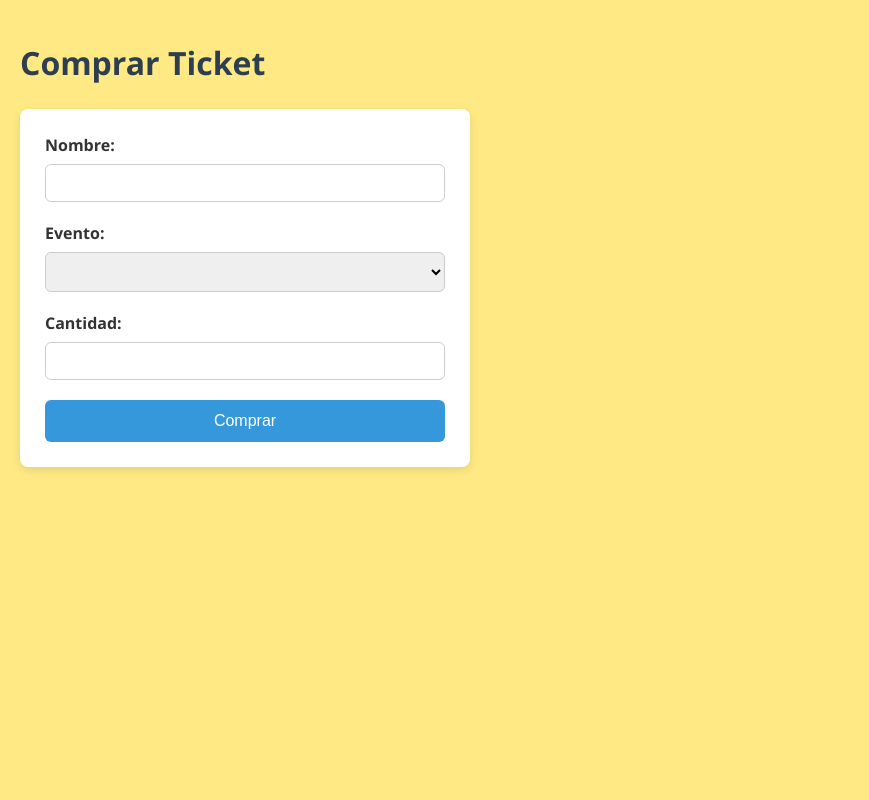
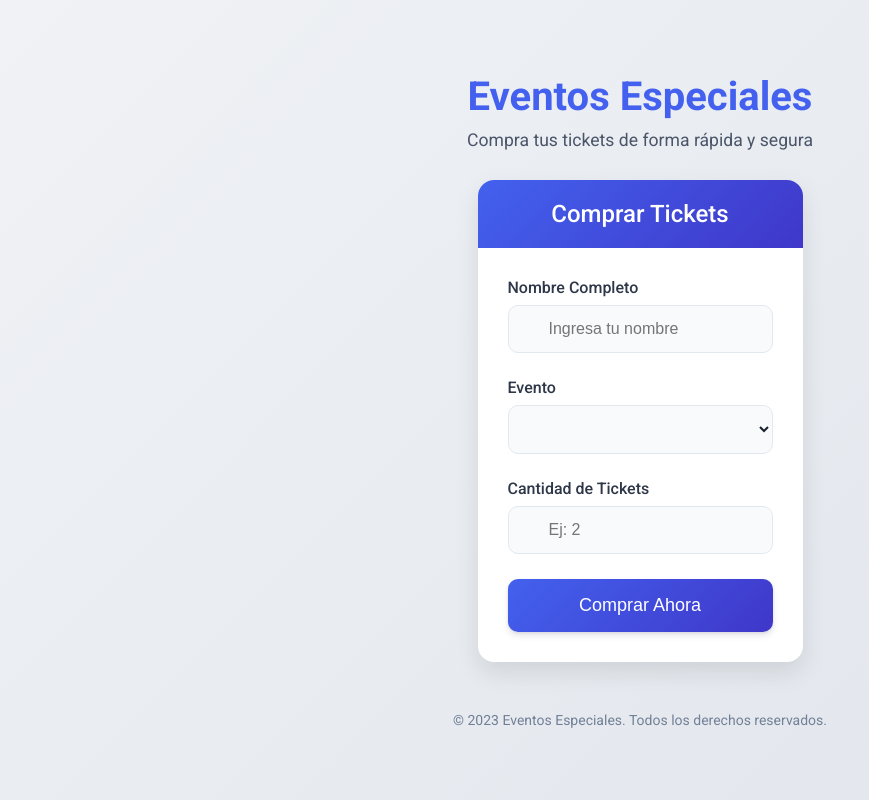
Before and after one commit to nicolassss16/qrtickt, a Flask app: page / in a window 1280 px wide. Shown: the whole page, without its empty margins (0-869 px from the left). Run offline with Flask 3, Linux system fonts and the light colour scheme; lists and menus that the app fills with data are empty.

Commit message:
Update index.html

```diff
--- a/app/templates/index.html
+++ b/app/templates/index.html
@@ -1,111 +1,453 @@
 <!DOCTYPE html>
+
 <html lang="es">
+
 <head>
+
 <meta charset="UTF-8" />
+
+<meta name="viewport" content="width=device-width, initial-scale=1.0" />
+
 <title>Compra de Tickets</title>
+
+<!-- Google Fonts -->
+
+<link href="https://fonts.googleapis.com/css2?family=Roboto:wght@400;500;700&display=swap" rel="stylesheet">
+
 <style>
-        body {
-            font-family: 'Segoe UI', Tahoma, Geneva, Verdana, sans-serif;
-            background-color: #FFE984;
+
+* {
+
+box-sizing: border-box;
+
 margin: 0;
-            padding: 20px;
-            color: #333;
-        }
-        h1 {
-            color: #2c3e50;
-            margin-bottom: 25px;
-        }
-        form {
-            background-color: white;
-            padding: 25px;
-            max-width: 400px;
-            border-radius: 8px;
-            box-shadow: 0 3px 8px rgba(0,0,0,0.1);
-        }
-        label {
-            display: block;
-            margin-bottom: 8px;
-            font-weight: 600;
-        }
-        input[type="text"],
-        input[type="number"],
-        select {
-            width: 100%;
-            padding: 10px 12px;
-            margin-bottom: 20px;
-            border: 1px solid #ccc;
-            border-radius: 6px;
-            font-size: 14px;
-            box-sizing: border-box;
-            transition: border-color 0.3s ease;
-        }
-        input[type="text"]:focus,
-        input[type="number"]:focus,
-        select:focus {
-            border-color: #3498db;
-            outline: none;
-        }
-        button {
-            background-color: #3498db;
-            color: white;
-            padding: 12px 20px;
-            border: none;
-            border-radius: 6px;
-            font-size: 16px;
-            cursor: pointer;
-            width: 100%;
-            transition: background-color 0.3s ease;
-        }
-        button:hover {
-            background-color: #2980b9;
+
+padding: 0;
+
 }
 
-        /* Estilos para mensajes flash */
+body {
+
+font-family: 'Roboto', sans-serif;
+
+background: linear-gradient(135deg, #f0f2f5 0%, #e0e5ec 100%);
+
+min-height: 100vh;
+
+display: flex;
+
+flex-direction: column;
+
+align-items: center;
+
+justify-content: center;
+
+padding: 20px;
+
+color: #333;
+
+}
+
+.header {
+
+text-align: center;
+
+margin-bottom: 30px;
+
+}
+
+.header h1 {
+
+font-size: 2.5rem;
+
+color: #4361ee;
+
+margin-bottom: 10px;
+
+font-weight: 700;
+
+}
+
+.header p {
+
+font-size: 1.1rem;
+
+color: #4a5568;
+
+max-width: 600px;
+
+}
+
+.card {
+
+background-color: white;
+
+width: 100%;
+
+max-width: 500px;
+
+border-radius: 16px;
+
+box-shadow: 0 10px 25px rgba(0,0,0,0.1);
+
+overflow: hidden;
+
+margin-bottom: 30px;
+
+}
+
+.card-header {
+
+background: linear-gradient(135deg, #4361ee 0%, #3f37c9 100%);
+
+color: white;
+
+padding: 20px;
+
+text-align: center;
+
+}
+
+.card-header h2 {
+
+font-weight: 500;
+
+font-size: 1.5rem;
+
+}
+
+.card-body {
+
+padding: 30px;
+
+}
+
+.form-group {
+
+margin-bottom: 25px;
+
+position: relative;
+
+}
+
+.form-group label {
+
+display: block;
+
+margin-bottom: 8px;
+
+font-weight: 500;
+
+color: #2d3748;
+
+font-size: 1rem;
+
+}
+
+.input-icon {
+
+position: relative;
+
+}
+
+.input-icon i {
+
+position: absolute;
+
+left: 12px;
+
+top: 50%;
+
+transform: translateY(-50%);
+
+color: #718096;
+
+font-size: 18px;
+
+}
+
+.input-icon input,
+
+.input-icon select {
+
+padding-left: 40px;
+
+}
+
+input[type="text"],
+
+input[type="number"],
+
+select {
+
+width: 100%;
+
+padding: 14px 16px 14px 40px;
+
+border: 1px solid #e2e8f0;
+
+border-radius: 10px;
+
+font-size: 16px;
+
+transition: all 0.3s ease;
+
+background-color: #f8fafc;
+
+color: #1a202c;
+
+}
+
+input[type="text"]:focus,
+
+input[type="number"]:focus,
+
+select:focus {
+
+border-color: #4361ee;
+
+box-shadow: 0 0 0 3px rgba(66, 153, 225, 0.2);
+
+outline: none;
+
+background-color: white;
+
+}
+
+button {
+
+background: linear-gradient(135deg, #4361ee 0%, #3f37c9 100%);
+
+color: white;
+
+padding: 16px;
+
+border: none;
+
+border-radius: 10px;
+
+font-size: 18px;
+
+font-weight: 500;
+
+cursor: pointer;
+
+width: 100%;
+
+transition: all 0.3s ease;
+
+box-shadow: 0 4px 6px rgba(50, 50, 93, 0.11), 0 1px 3px rgba(0, 0, 0, 0.08);
+
+}
+
+button:hover {
+
+transform: translateY(-2px);
+
+box-shadow: 0 7px 14px rgba(50, 50, 93, 0.1), 0 3px 6px rgba(0, 0, 0, 0.08);
+
+}
+
 .alert {
-            padding: 15px;
-            margin-bottom: 20px;
-            border-radius: 4px;
-            max-width: 400px;
+
+padding: 16px;
+
+margin-bottom: 25px;
+
+border-radius: 10px;
+
+font-size: 16px;
+
+text-align: center;
+
+animation: fadeIn 0.5s ease;
+
 }
+
+@keyframes fadeIn {
+
+from { opacity: 0; transform: translateY(-10px); }
+
+to { opacity: 1; transform: translateY(0); }
+
+}
+
 .success {
-            background-color: #d4edda;
-            color: #155724;
-            border: 1px solid #c3e6cb;
+
+background-color: #d1fae5;
+
+color: #065f46;
+
+border: 1px solid #34d399;
+
 }
+
 .error {
-            background-color: #f8d7da;
-            color: #721c24;
-            border: 1px solid #f5c6cb;
+
+background-color: #fee2e2;
+
+color: #b91c1c;
+
+border: 1px solid #f87171;
+
 }
+
+.footer {
+
+text-align: center;
+
+color: #718096;
+
+font-size: 14px;
+
+margin-top: 20px;
+
+}
+
+.footer a {
+
+color: #4361ee;
+
+text-decoration: none;
+
+}
+
+/* Añadimos iconos de Font Awesome via CDN */
+
+.icon {
+
+display: inline-block;
+
+width: 1em;
+
+height: 1em;
+
+stroke-width: 0;
+
+stroke: currentColor;
+
+fill: currentColor;
+
+}
+
+/* Si no se puede usar Font Awesome, se pueden usar emojis o SVG, pero para simplicidad, aquí usaremos clases para pseudo-elementos */
+
+/* Alternativa: usar emojis en el placeholder, pero no es lo mismo */
+
+/* Solución: vamos a usar un CDN de Font Awesome */
+
+<link rel="stylesheet" href="https://cdnjs.cloudflare.com/ajax/libs/font-awesome/5.15.3/css/all.min.css">
+
 </style>
+
 </head>
+
 <body>
-    <h1>Comprar Ticket</h1>
+
+<div class="header">
+
+<h1>Eventos Especiales</h1>
+
+<p>Compra tus tickets de forma rápida y segura</p>
+
+</div>
+
+<div class="container">
 
 <!-- Mostrar mensajes flash -->
+
 {% with messages = get_flashed_messages(with_categories=true) %}
+
 {% if messages %}
+
 {% for category, message in messages %}
+
 <div class="alert {{ category }}">{{ message }}</div>
+
 {% endfor %}
+
 {% endif %}
+
 {% endwith %}
 
+<div class="card">
+
+<div class="card-header">
+
+<h2>Comprar Tickets</h2>
+
+</div>
+
+<div class="card-body">
+
 <form method="POST" action="/purchase">
-        <label for="name">Nombre:</label>
-        <input type="text" id="name" name="name" required>
 
-        <label for="event">Evento:</label>
+<div class="form-group">
+
+<label for="name">Nombre Completo</label>
+
+<div class="input-icon">
+
+<i class="fas fa-user"></i>
+
+<input type="text" id="name" name="name" placeholder="Ingresa tu nombre" required>
+
+</div>
+
+</div>
+
+<div class="form-group">
+
+<label for="event">Evento</label>
+
+<div class="input-icon">
+
+<i class="fas fa-ticket-alt"></i>
+
 <select id="event" name="event" required>
+
 {% for event in events %}
-                <option value="{{ event.id }}">{{ event.name }} (Disponibles: {{ event.capacity }})</option>
+
+<option value="{{ event.id }}">{{ event.name }} ({{ event.capacity }} disponibles)</option>
+
 {% endfor %}
+
 </select>
 
-        <label for="quantity">Cantidad:</label>
-        <input type="number" id="quantity" name="quantity" min="1" required>
+</div>
 
-        <button type="submit">Comprar</button>
+</div>
+
+<div class="form-group">
+
+<label for="quantity">Cantidad de Tickets</label>
+
+<div class="input-icon">
+
+<i class="fas fa-hashtag"></i>
+
+<input type="number" id="quantity" name="quantity" min="1" placeholder="Ej: 2" required>
+
+</div>
+
+</div>
+
+<button type="submit">Comprar Ahora</button>
+
 </form>
+
+</div>
+
+</div>
+
+</div>
+
+<div class="footer">
+
+<p>© 2023 Eventos Especiales. Todos los derechos reservados.</p>
+
+</div>
+
 </body>
+
 </html>
```
Lines whose indentation alone changed are shown as unchanged.
